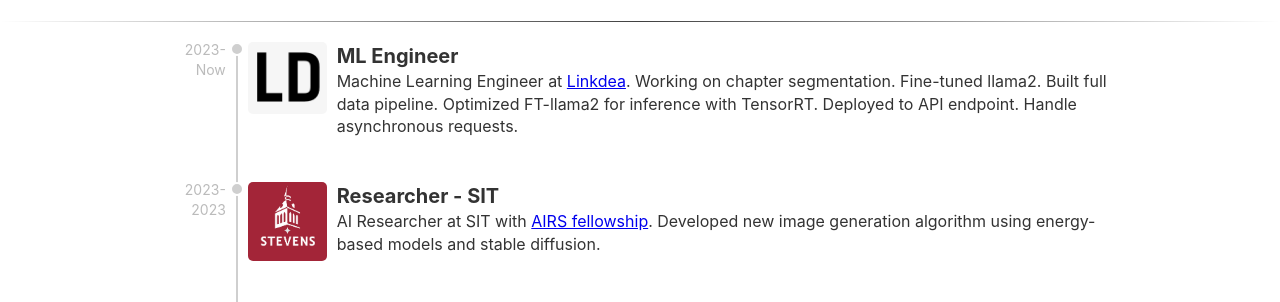
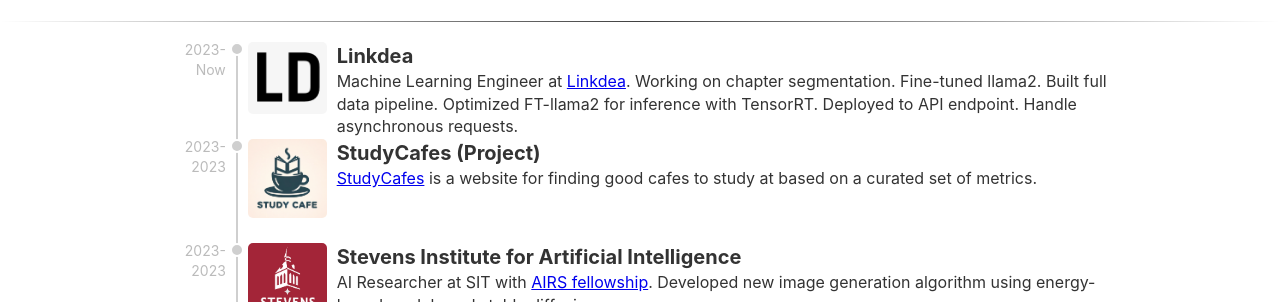
Before and after one commit to calvinh99/calvinh99.github.io, a Jekyll site: the page built from index.md, in a window 1280 px wide, cut to the strip 264-566 px from the top of the page. Built offline with Jekyll 4.4.1, drawn with Linux system fonts in a browser that asks for light colours; some of the changed text lies outside the part shown.

Commit message:
Added more entries

```diff
--- a/_data/timeline.yml
+++ b/_data/timeline.yml
@@ -1,16 +1,20 @@
 - timespan: "2023-Now"
   logo: "assets/imgs/linkdea-logo.png"
-  title: ML Engineer
+  title: Linkdea
   content: |
     Machine Learning Engineer at [Linkdea](https://linkdea.com/). Working on chapter segmentation. Fine-tuned llama2. Built full data pipeline. Optimized FT-llama2 for inference with TensorRT. Deployed to API endpoint. Handle asynchronous requests.
-    <br><br><br>
+
+- timespan: "2023-2023"
+  logo: "assets/imgs/studycafes-logo.jpg"
+  title: StudyCafes (Project)
+  content: |
+    [StudyCafes](http://studycafes.love/) is a website for finding good cafes to study at based on a curated set of metrics.
 
 - timespan: "2023-2023"
   logo: "assets/imgs/sit-logo2.png"
-  title: Researcher - SIT
+  title: Stevens Institute for Artificial Intelligence
   content: |
     AI Researcher at SIT with [AIRS fellowship](https://www.stevens.edu/stevens-institute-for-artificial-intelligence/ai-research-summer-fellowship). Developed new image generation algorithm using energy-based models and stable diffusion.
-    <br><br><br><br>
 
 - timespan: "2022-2023"
   logo: "assets/imgs/mangastyle-logo.png"
@@ -21,11 +25,27 @@
     ![Screenshot of Mangastyle](assets/imgs/mangastyle-screenshot1.png)
     <br>
     Mangastyle display of trending images
-    <br><br><br>
 
 - timespan: "2020-2023"
   logo: "assets/imgs/sit-logo2.png"
-  title: Undergrad - SIT
+  title: Stevens Institute of Technology
   content: |
     BSc in computer science at [SIT](https://www.stevens.edu/).
-    <br><br><br><br><br>
+
+- timespan: "2018-2018"
+  logo: "assets/imgs/kikuu-logo.jpg"
+  title: KIKUU
+  content: |
+    Worked on shipping address frontend and backend for the android app.
+
+- timespan: "2016-2018"
+  logo: "assets/imgs/cc-logo.jpg"
+  title: Citrus Circuits FRC Robotics
+  content: |
+    Lead developer of the scouting application.
+
+- timespan: "2017-2020"
+  logo: "assets/imgs/dshs-logo.jpg"
+  title: Davis Senior High School
+  content: |
+    Student at DSHS.
--- a/_sass/styles.scss
+++ b/_sass/styles.scss
@@ -124,6 +124,7 @@ hr {
   width: 100%;
   max-width: 80px;
   margin-left: 10px;
+  margin-bottom: 20px;
 }
 
 // content text
```
Also changed, not shown: assets/imgs/cc-logo.jpg (added), assets/imgs/dshs-logo.jpg (added), assets/imgs/kikuu-logo.jpg (added), assets/imgs/studycafes-logo.jpg (added).
